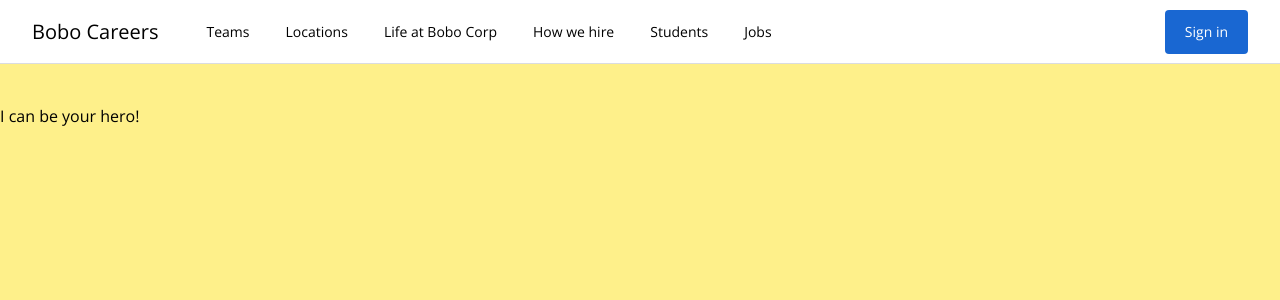
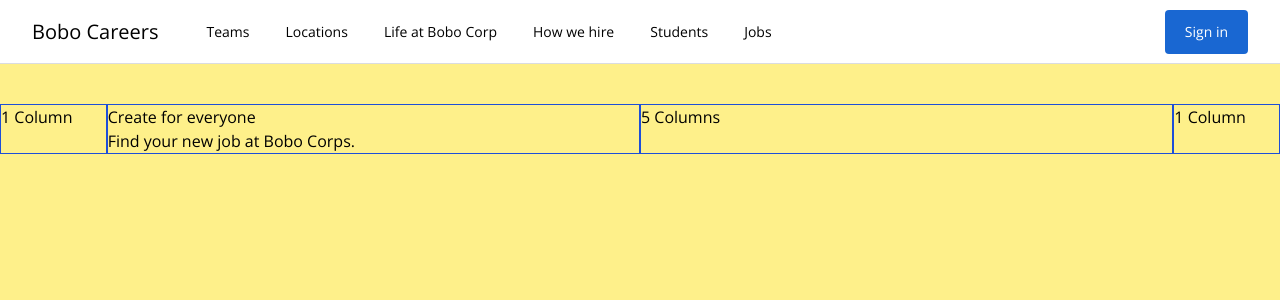
Before and after one commit to alpergunindi/Vue-Project, a Vue app: page / in a window 1280 px wide. Shown: the top 300 px of the page. Built offline with nearby package versions, Linux system fonts and the light colour scheme; the HTML template or start-up script is replaced by a standard one; a web font is replaced by a local one.

Commit message:
Added an Interval Method

```diff
--- /dev/null
+++ b/src/components/TheHeadline.vue
@@ -0,0 +1,35 @@
+<template>
+  <section>
+    <h1>{{ action }} for everyone</h1>
+    <h2>Find your new job at Bobo Corps.</h2>
+  </section>
+</template>
+
+<script>
+export default {
+  name: 'TheHeadline',
+  data() {
+    return {
+      action: 'Build',
+      interval: null
+    }
+  },
+  created() {
+    this.changeTitle()
+  },
+  beforeUnmount() {
+    clearInterval(this.Interval)
+  },
+  methods: {
+    changeTitle() {
+      this.Interval = setInterval(() => {
+        const actions = ['Build', 'Create', 'Design', 'Code']
+        const currentActionIndex = actions.indexOf(this.action)
+        const nextActionIndex = (currentActionIndex + 1) % 4
+        const nextAction = actions[nextActionIndex]
+        this.action = nextAction
+      }, 3000)
+    }
+  }
+}
+</script>
--- a/src/components/TheHero.vue
+++ b/src/components/TheHero.vue
@@ -1,11 +1,26 @@
 <template>
   <main>
-    <section class="flex h-screen flex-col bg-yellow-200 pb-20 pt-10">I can be your hero!</section>
+    <section class="flex h-screen flex-col bg-yellow-200 pb-20 pt-10">
+      <div class="grid grid-cols-12">
+        <div class="col-span-1 col-start-1 border border-blue-700">1 Column</div>
+
+        <div class="col-span-5 col-start-2 border border-blue-700"><the-headline /></div>
+
+        <div class="col-span-5 col-start-7 border border-blue-700">5 Columns</div>
+
+        <div class="col-span-1 col-start-12 border border-blue-700">1 Column</div>
+      </div>
+    </section>
   </main>
 </template>
 
 <script>
+import TheHeadline from '@/components/TheHeadline.vue'
+
 export default {
-  name: 'TheHero'
+  name: 'TheHero',
+  components: {
+    TheHeadline
+  }
 }
 </script>
--- a/src/playground.js
+++ b/src/playground.js
@@ -1,14 +1,7 @@
-const numbers = [1, 2, 3, 4, 5]
+setInterval(() => {
+  console.log('I will stop after 5 secs')
+}, 2000)
 
-// an array of squares
-// [1, 4, 9, 16, 25]
-
-const squares = numbers.map((number) => return number * number)
-
-console.log(squares)
-
-const lowercaseNames = names.map((name) => {
-  return name.toLowerCase()
-})
-
-console.log(squares)
+setTimeout(() => {
+  clear.Interval(Interval)
+}, 10000)
```
